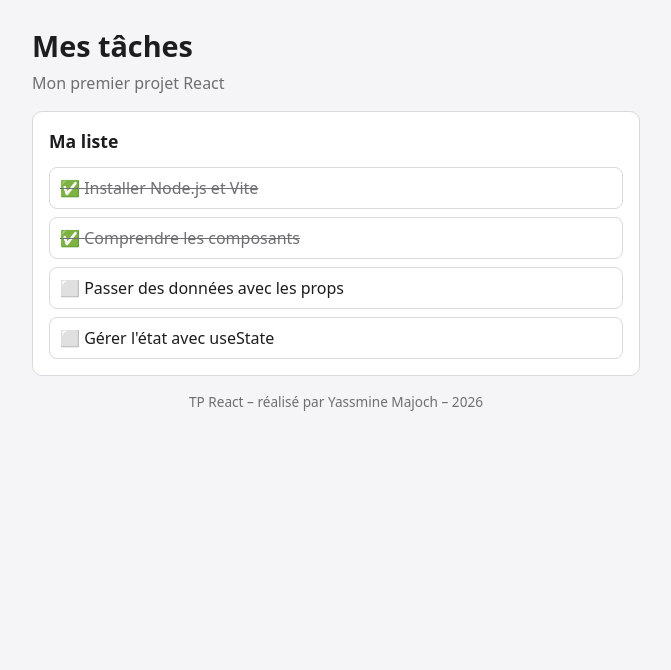
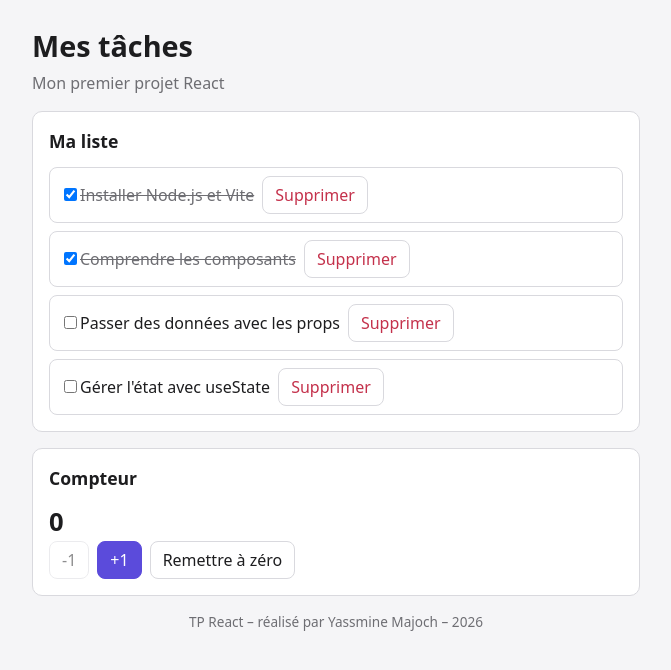
Before and after one commit to YassMine06/tp-react-taches, a React (Vite) app in the folder mes-taches/: page / in a window 1280 px wide. Shown: the top 670 px of the page, without its empty margins (304-975 px from the left). Built offline with nearby package versions, Linux system fonts and the light colour scheme.

Commit message:
Étape 3 : événements et useState

```diff
--- a/mes-taches/src/App.jsx
+++ b/mes-taches/src/App.jsx
@@ -1,9 +1,11 @@
+import { useState } from 'react'
 import Entete from './components/Entete.jsx'
 import Pied from './components/Pied.jsx'
 import Carte from './components/Carte.jsx'
 import ListeTaches from './components/ListeTaches.jsx'
+import Compteur from './components/Compteur.jsx'
 
-const TACHES = [
+const TACHES_INITIALES = [
   { id: 1, titre: 'Installer Node.js et Vite', terminee: true },
   { id: 2, titre: 'Comprendre les composants', terminee: true },
   { id: 3, titre: 'Passer des données avec les props', terminee: false },
@@ -11,6 +13,21 @@ const TACHES = [
 ]
 
 function App() {
+  const [taches, setTaches] = useState(TACHES_INITIALES)
+  function basculerTache(id) {
+    setTaches(
+      taches.map((tache) =>
+        tache.id === id
+          ? { ...tache, terminee: !tache.terminee }
+          : tache
+      )
+    )
+  }
+  function supprimerTache(id) {
+    setTaches(
+      taches.filter((tache) => tache.id !== id)
+      )
+    }
   return (
     <div className="app">
       <Entete
@@ -19,7 +36,14 @@ function App() {
       />
 
       <Carte titre="Ma liste">
-        <ListeTaches taches={TACHES} />
+        <ListeTaches
+          taches={taches}
+          onBasculer={basculerTache}
+          onSupprimer={supprimerTache}
+        />
+      </Carte>
+      <Carte titre="Compteur">
+        <Compteur />
       </Carte>
 
       <Pied auteur="Yassmine Majoch" />
--- /dev/null
+++ b/mes-taches/src/components/Compteur.jsx
@@ -0,0 +1,33 @@
+import { useState } from 'react'
+
+function Compteur() {
+  const [valeur, setValeur] = useState(0)
+
+  return (
+    <>
+      <p className="valeur-compteur">{valeur}</p>
+
+      <div className="ligne">
+        <button
+          disabled={valeur === 0}
+          onClick={() => setValeur(valeur - 1)}
+        >
+          -1
+        </button>
+
+        <button
+          className="principal"
+          onClick={() => setValeur(valeur + 1)}
+        >
+          +1
+        </button>
+
+        <button onClick={() => setValeur(0)}>
+          Remettre à zéro
+        </button>
+      </div>
+    </>
+  )
+}
+
+export default Compteur
--- a/mes-taches/src/components/ListeTaches.jsx
+++ b/mes-taches/src/components/ListeTaches.jsx
@@ -1,12 +1,8 @@
 import Tache from './Tache.jsx'
 
-function ListeTaches({ taches }) {
+function ListeTaches({ taches, onBasculer, onSupprimer }) {
   if (taches.length === 0) {
-    return (
-      <p className="vide">
-        Aucune tâche à afficher.
-      </p>
-    )
+    return <p className="vide">Aucune tâche à afficher.</p>
   }
 
   return (
@@ -14,8 +10,11 @@ function ListeTaches({ taches }) {
       {taches.map((tache) => (
         <Tache
           key={tache.id}
+          id={tache.id}
           titre={tache.titre}
           terminee={tache.terminee}
+          onBasculer={onBasculer}
+          onSupprimer={onSupprimer}
         />
       ))}
     </ul>
--- a/mes-taches/src/components/Tache.jsx
+++ b/mes-taches/src/components/Tache.jsx
@@ -1,11 +1,28 @@
-function Tache({ titre, terminee }) {
-  const classe = terminee ? 'tache terminee' : 'tache'
+function Tache({
+  id,
+  titre,
+  terminee,
+  onBasculer,
+  onSupprimer,
+}) {
+  return (
+    <li className={terminee ? 'tache terminee' : 'tache'}>
+      <label>
+        <input
+          type="checkbox"
+          checked={terminee}
+          onChange={() => onBasculer(id)}
+        />
 
-  return (
-    <li className={classe}>
-      <span className="titre">
-        {terminee ? '✅' : '⬜'} {titre}
-      </span>
+        <span className="titre">{titre}</span>
+      </label>
+
+      <button
+        className="danger"
+        onClick={() => onSupprimer(id)}
+      >
+        Supprimer
+      </button>
     </li>
   )
 }
```
